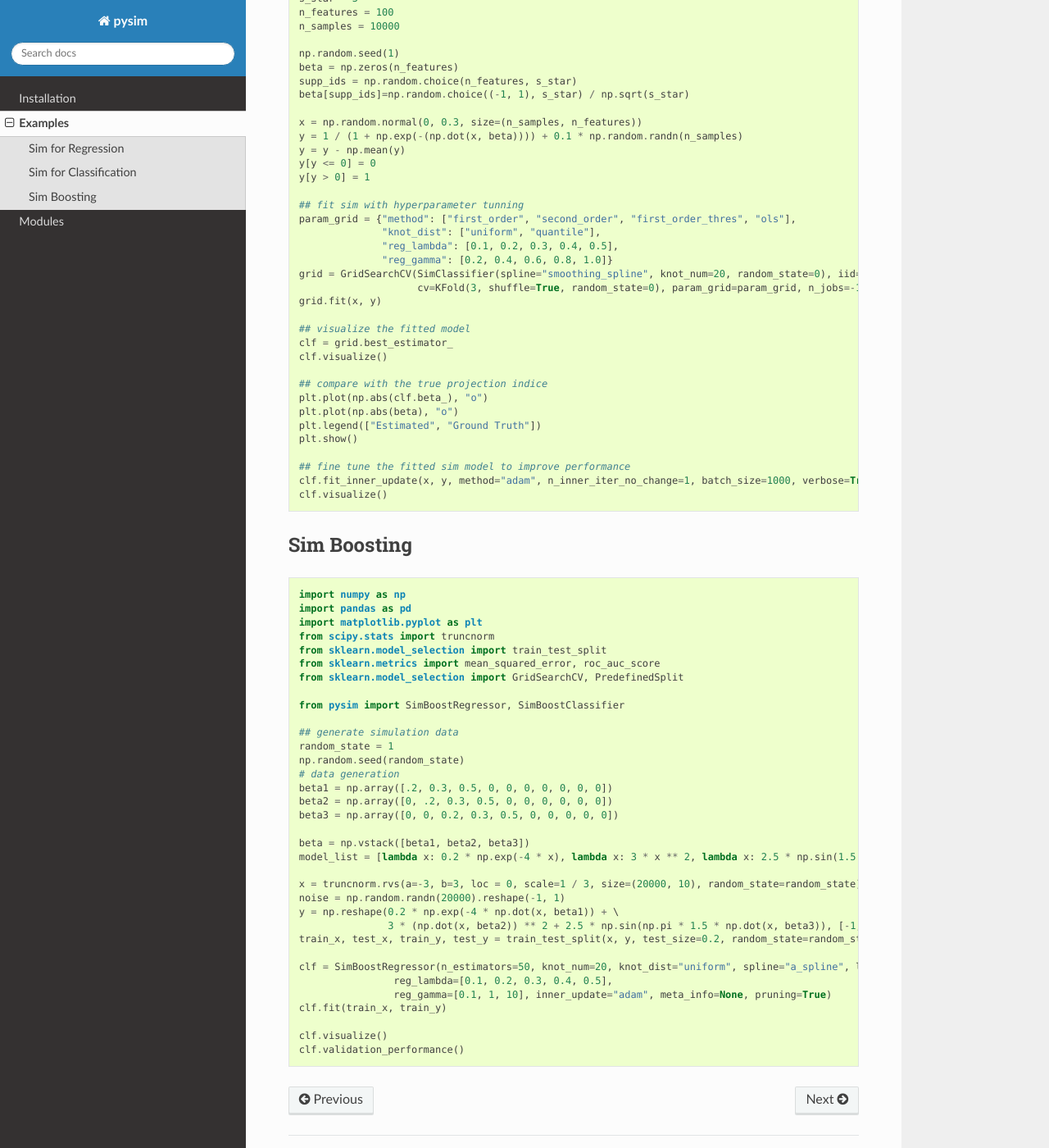
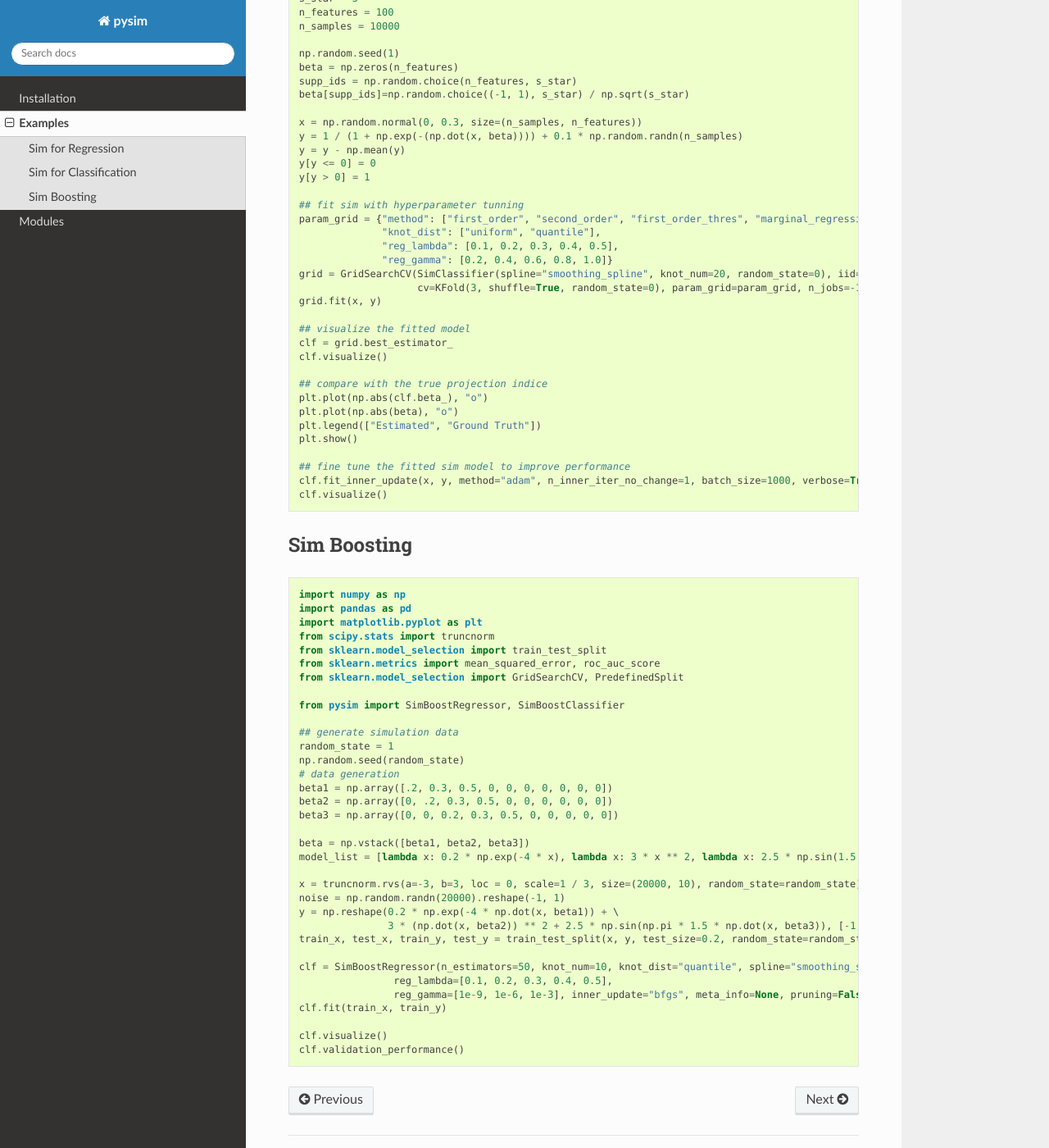
Before and after one commit to ZebinYang/pysim, a Sphinx documentation site: the page built from docs/source/example.rst, in a window 1280 px wide and 1400 px high, scrolled down 1300 px. Shown: the whole window at 82% size. Built offline with Sphinx 7.4.7 and the Read the Docs theme 2.0.0, drawn with Linux system fonts in a browser that asks for light colours; some of the changed text lies outside the part shown.

Commit message:
update docs

```diff
--- a/docs/source/example.rst
+++ b/docs/source/example.rst
@@ -31,7 +31,7 @@ Sim for Regression
         y = np.sin(np.pi*(np.dot(x, beta))) + 0.1 * np.random.randn(n_samples)
 
         ## fit sim with hyperparameter tunning
-        param_grid = {"method": ["first_order", "second_order", "first_order_thres", "ols"],
+        param_grid = {"method": ["first_order", "second_order", "first_order_thres", "marginal_regression", "ols"],
                       "knot_dist": ["uniform", "quantile"],
                       "reg_lambda": [0.1, 0.2, 0.3, 0.4, 0.5],
                       "reg_gamma": [0.2, 0.4, 0.6, 0.8, 1.0]}
@@ -85,7 +85,7 @@ Sim for Classification
         y[y > 0] = 1
 
         ## fit sim with hyperparameter tunning
-        param_grid = {"method": ["first_order", "second_order", "first_order_thres", "ols"],
+        param_grid = {"method": ["first_order", "second_order", "first_order_thres", "marginal_regression", "ols"],
                       "knot_dist": ["uniform", "quantile"],
                       "reg_lambda": [0.1, 0.2, 0.3, 0.4, 0.5],
                       "reg_gamma": [0.2, 0.4, 0.6, 0.8, 1.0]}
@@ -140,9 +140,9 @@ Sim Boosting
                        3 * (np.dot(x, beta2)) ** 2 + 2.5 * np.sin(np.pi * 1.5 * np.dot(x, beta3)), [-1, 1]) + noise
         train_x, test_x, train_y, test_y = train_test_split(x, y, test_size=0.2, random_state=random_state)
 
-        clf = SimBoostRegressor(n_estimators=50, knot_num=20, knot_dist="uniform", spline="a_spline", learning_rate=0.5,
+        clf = SimBoostRegressor(n_estimators=50, knot_num=10, knot_dist="quantile", spline="smoothing_spline", learning_rate=1,
                         reg_lambda=[0.1, 0.2, 0.3, 0.4, 0.5],
-                        reg_gamma=[0.1, 1, 10], inner_update="adam", meta_info=None, pruning=True)
+                        reg_gamma=[1e-9, 1e-6, 1e-3], inner_update="bfgs", meta_info=None, pruning=False)
         clf.fit(train_x, train_y)
 
         clf.visualize()
```
Also changed, not shown: 15 other files.
